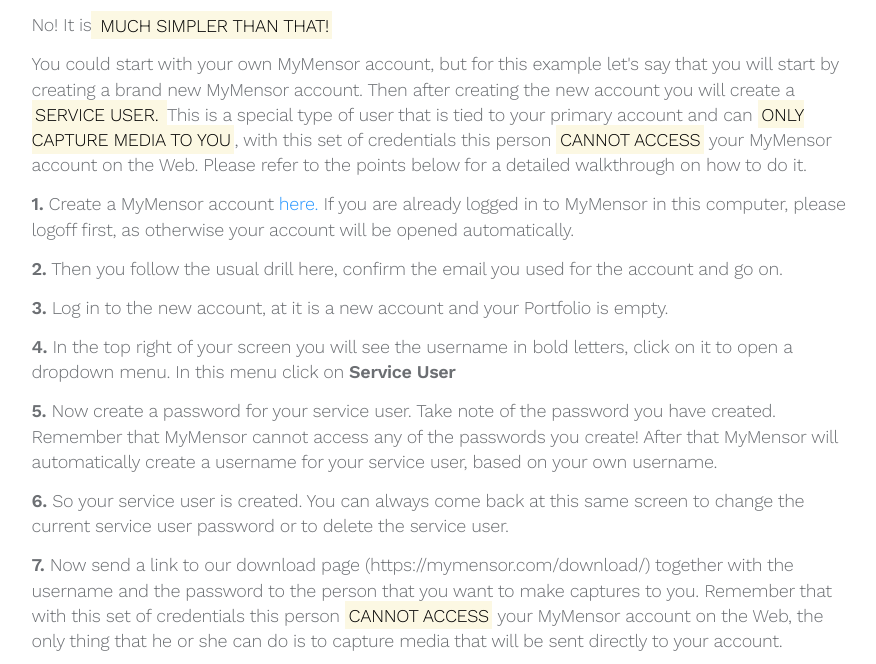
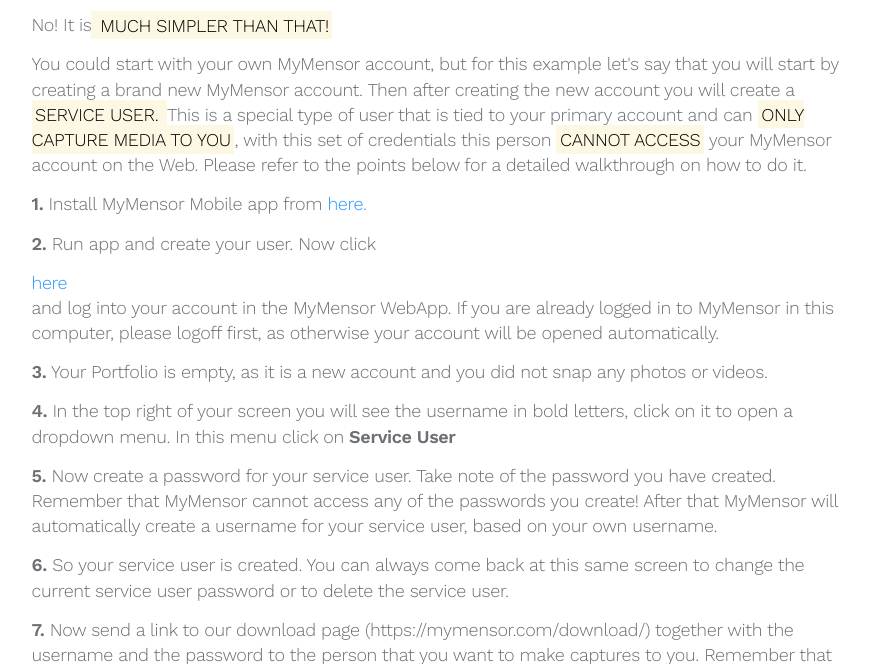
Before and after one commit to jorgercg/MyMensorWebsite, a Django app: page /en/howto/followingjobs/ in a window 1280 px wide. Shown: the part 692-1356 px from the top of the page, without its empty margins (196-1072 px from the left). Run offline with Django 3.2, Linux system fonts and the light colour scheme; some libraries are stand-ins or nearby versions.

Commit message:
15NOV2017 14h13min

```diff
--- a/mymwebsite/templates/howto/followingremotejobs.html
+++ b/mymwebsite/templates/howto/followingremotejobs.html
@@ -10,11 +10,13 @@
         <p>{% trans "How to<mark> follow remote jobs using MyMensor? </mark>Do I have to tell the remote party to contract MyMensor?" %}</p>
         <p>{% trans "No! It is<mark> MUCH SIMPLER THAN THAT! </mark>" %}</p>
         <p>{% trans "You could start with your own MyMensor account, but for this example let's say that you will start by creating a brand new MyMensor account. Then after creating the new account you will create a <mark> SERVICE USER. </mark> This is a special type of user that is tied to your primary account and can <mark>ONLY CAPTURE MEDIA TO YOU</mark>, with this set of credentials this person <mark>CANNOT ACCESS</mark> your MyMensor account on the Web. Please refer to the points below for a detailed walkthrough on how to do it." %}</p>
-        <p>{% trans "<strong>1.</strong> Create a MyMensor account " %}<a
-                href='https://app.mymensor.com/accounts/register'
-                target="_blank">{% trans "here. " %}</a>{% trans "If you are already logged in to MyMensor in this computer, please logoff first, as otherwise your account will be opened automatically." %}</p>
-        <p>{% trans "<strong>2.</strong> Then you follow the usual drill here, confirm the email you used for the account and go on." %}</p>
-        <p>{% trans "<strong>3.</strong> Log in to the new account, at it is a new account and your Portfolio is empty." %}</p>
+        <p>{% trans "<strong>1.</strong> Install MyMensor Mobile app from " %}<a
+                href='https://play.google.com/store/apps/details?id=com.mymensorar&pcampaignid=MKT-Other-global-all-co-prtnr-py-PartBadge-Mar2515-1'
+                target="_blank">{% trans "here." %}</a></p>
+        <p>{% trans "<strong>2.</strong> Run app and create your user. Now click " %}</p><a
+                href='https://app.mymensor.com/accounts/login'
+                target="_blank">{% trans "here " %}</a><p>{% trans "and log into your account in the MyMensor WebApp. If you are already logged in to MyMensor in this computer, please logoff first, as otherwise your account will be opened automatically." %}</p>
+        <p>{% trans "<strong>3.</strong> Your Portfolio is empty, as it is a new account and you did not snap any photos or videos." %}</p>
         <p>{% trans "<strong>4.</strong> In the top right of your screen you will see the username in bold letters, click on it to open a dropdown menu. In this menu click on <strong>Service User</strong>" %}</p>
         <p>{% trans "<strong>5.</strong> Now create a password for your service user. Take note of the password you have created. Remember that MyMensor cannot access any of the passwords you create! After that MyMensor will automatically create a username for your service user, based on your own username." %}</p>
         <p>{% trans "<strong>6.</strong> So your service user is created. You can always come back at this same screen to change the current service user password or to delete the service user." %}</p>
--- a/mymwebsite/templates/howto/usingyourowndata.html
+++ b/mymwebsite/templates/howto/usingyourowndata.html
@@ -9,7 +9,8 @@
                  alt={% trans "Man surfing the bigdata wave, in form of a dollar sign." %}>
         <p>{% trans "With MyMensor you can be sure that the media you receive is genuine, you can use service users to capture media from remote locations and deliver that to you automatically, always with confidence. But there is more to MyMensor than all that." %}</p>
         <p>{% trans "MyMensor provides you with some simple, but very efffective tools, to gather data on the field. You use the aforementioned features and with the media received you can process the data. With time you will amass a huge amount of information."%}</p>
-        <p>{% trans "Let me show you this " %}</p>
+        <p>{% trans "Let me show how you can do this!" %}</p>
+        <p>{% trans "Let me show how you can do this!" %}</p>
         <p>{% trans "MyMensor can help you accomplish that. With the use of the <mark>MyMensor Media and Data Plan</mark> you will be able to gather the data you need to form your big data. And with that you will set optimal regions of operation for your business." %}</p>
         <p>{% trans "But OK, we are getting a little bit ahead of ourselves here! Firstly, you need to " %}
             <a id="registerbtn" class="registerbtn"
```
Also changed, not shown: locale/en/LC_MESSAGES/django.po, locale/pt/LC_MESSAGES/django.po, locale/pt_BR/LC_MESSAGES/django.po, 2 other files.
